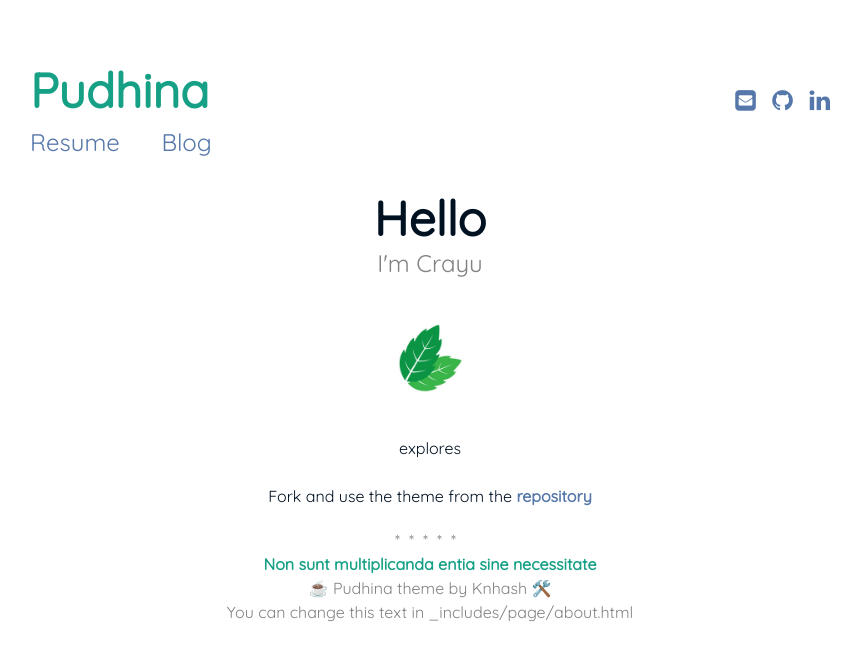
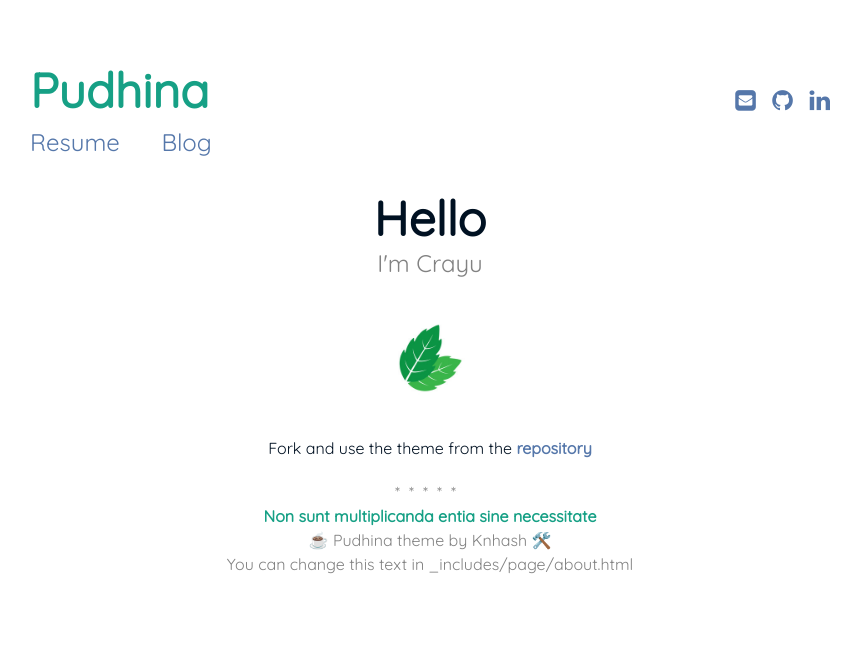
Before and after one commit to crayu-co/crayu-co.github.io, a Jekyll site: the page built from index.md, in a window 1280 px wide. Shown: the top 661 px of the page, without its empty margins (210-1071 px from the left). Built offline with Jekyll 4.4.1, drawn with Linux system fonts in a browser that asks for light colours.

Commit message:
index.md: updated markdown_content

```diff
--- a/index.md
+++ b/index.md
@@ -9,6 +9,6 @@ sitemap:
 <img src="{{ '/assets/img/pudhina.jpg' | prepend: site.baseurl }}" id="about-img">
 
 <div id="describe-text">
-	<p>explores</p>
+	<p></p>
 	<p>Fork and use the theme from the <strong> <a href="https://github.com/knhash/Pudhina"> repository</a> </strong></p>
 </div>
```
